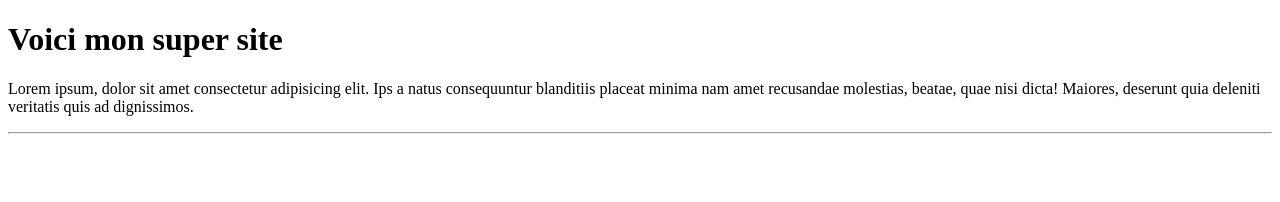
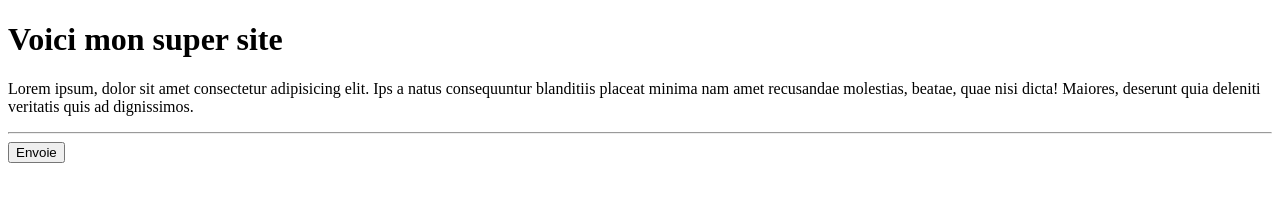
Before and after one commit to manlidi/heroku, a plain HTML site: page index.html in a window 1280 px wide. Drawn offline with Linux system fonts and the light colour scheme.

Commit message:
make it better

```diff
--- a/index.html
+++ b/index.html
@@ -12,6 +12,7 @@
     <h1>Voici mon super site</h1>
     <p>Lorem ipsum, dolor sit amet consectetur adipisicing elit. Ips a natus consequuntur blanditiis placeat minima nam amet recusandae molestias, beatae, quae nisi dicta! Maiores, deserunt quia deleniti veritatis quis ad dignissimos.</p>
     <hr>
+    <button>Envoie</button>
 </body>
 
 </html>
```
